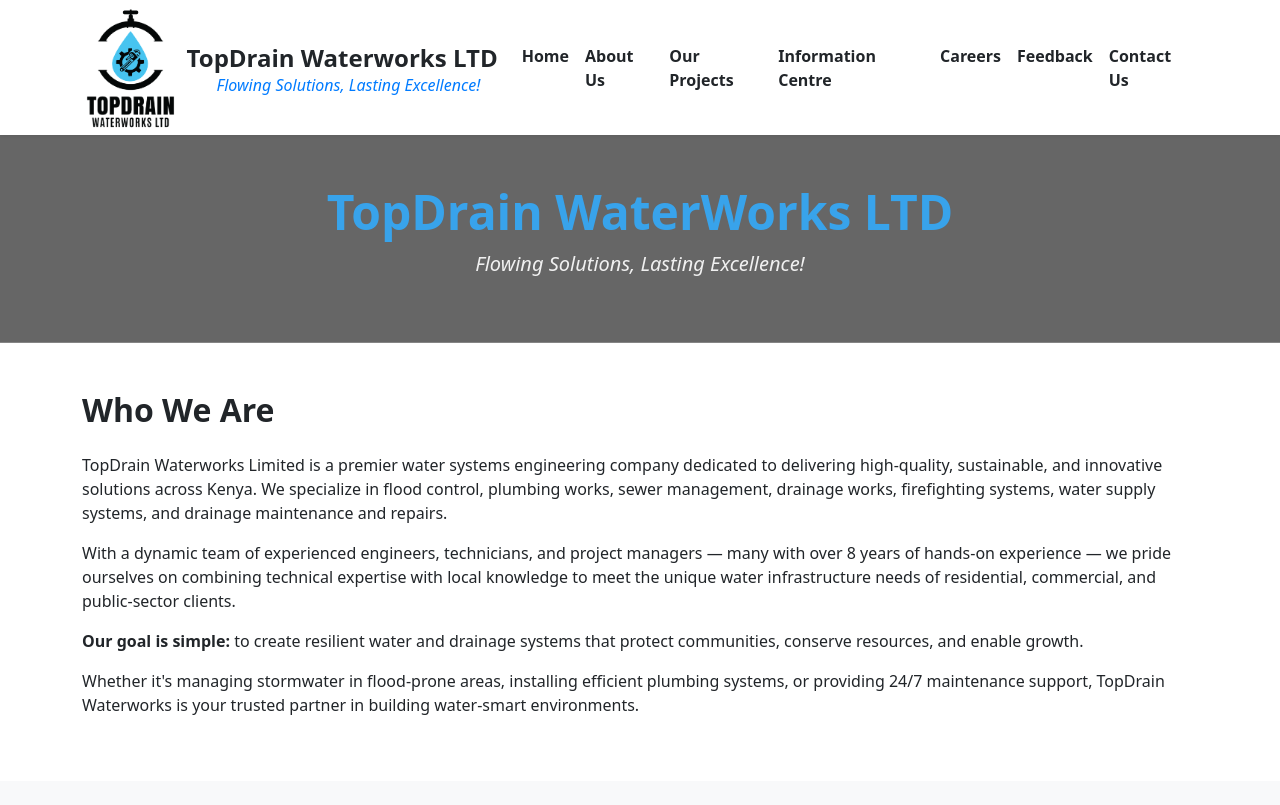
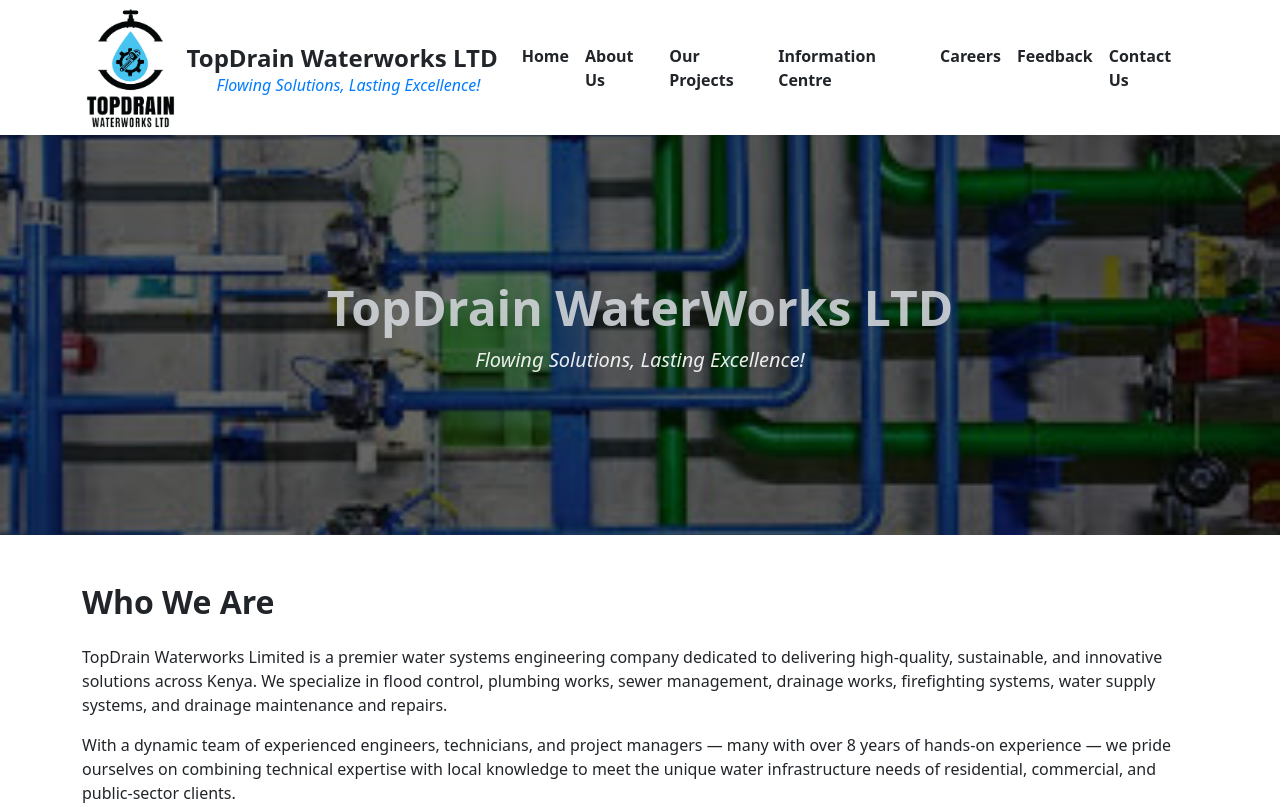
Before and after one commit to MarkBrianK/Top-drain-water-works, a React (Create React App) app: page /about in a window 1280 px wide. Shown: the top 805 px of the page. Built offline with nearby package versions, Linux system fonts and the light colour scheme; what @cloudinary/url-gen would draw is missing.

Commit message:
:lipstick: add background image to about us

```diff
--- a/src/Components/About.jsx
+++ b/src/Components/About.jsx
@@ -1,20 +1,20 @@
 import React from "react";
 import founder1 from "../Assets/Images/Victor.jpg";
 import founder2 from "../Assets/Images/Jason.jpg";
+import pipes from "../Assets/Images/pipes.jpg"
 
 export default function About() {
   return (
     <div className="about-page">
-      {/* Header Section */}
       <section
         className="text-white text-center py-5"
         style={{
-          backgroundImage: `linear-gradient(rgba(0,0,0,0.6), rgba(0,0,0,0.6))`,
+          backgroundImage: `linear-gradient(rgba(0,0,0,0.6), rgba(0,0,0,0.6)), url(${pipes})`,
           backgroundSize: 'cover',
           backgroundPosition: 'center',
           backgroundRepeat: 'no-repeat',
           color: 'white',
-          minHeight: '200px',
+          minHeight: '400px',
           display: 'flex',
           alignItems: 'center',
           justifyContent: 'center',
@@ -23,7 +23,7 @@
       >
         <div className="container">
           <h1 className="fw-semibold display-5 mb-2">
-             <span  style={{ color: "rgba(51, 170, 250, 0.9)" }}>TopDrain WaterWorks LTD</span>
+             <span  style={{ color: "rgba(208, 212, 216, 0.9)" }}>TopDrain WaterWorks LTD</span>
           </h1>
           <p className="lead fw-light" style={{ fontStyle: "italic", opacity: 0.9 }}>
             Flowing Solutions, Lasting Excellence!
```
Also changed, not shown: src/Assets/Images/pipes.jpg (added).
